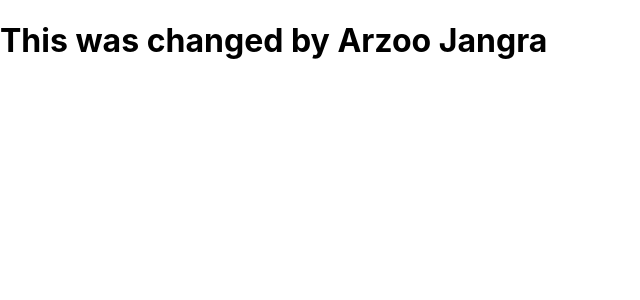
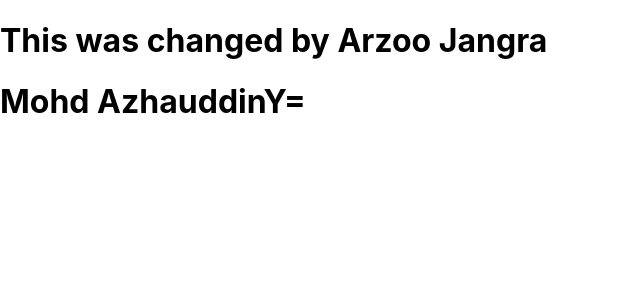
Before and after one commit to ankujpandey/testing, a React (Create React App) app: page / in a window 1280 px wide. Shown: the top 300 px of the page, without its empty margins (0-640 px from the left). Built offline with nearby package versions, Linux system fonts and the light colour scheme.

Commit message:
change src fie

```diff
--- a/src/App.js
+++ b/src/App.js
@@ -5,6 +5,7 @@ function App() {
   return (
     <>
       <h1>This was changed by Arzoo Jangra</h1>
+      <h1>Mohd AzhauddinY=</h1>
     </>
   );
 }
```
